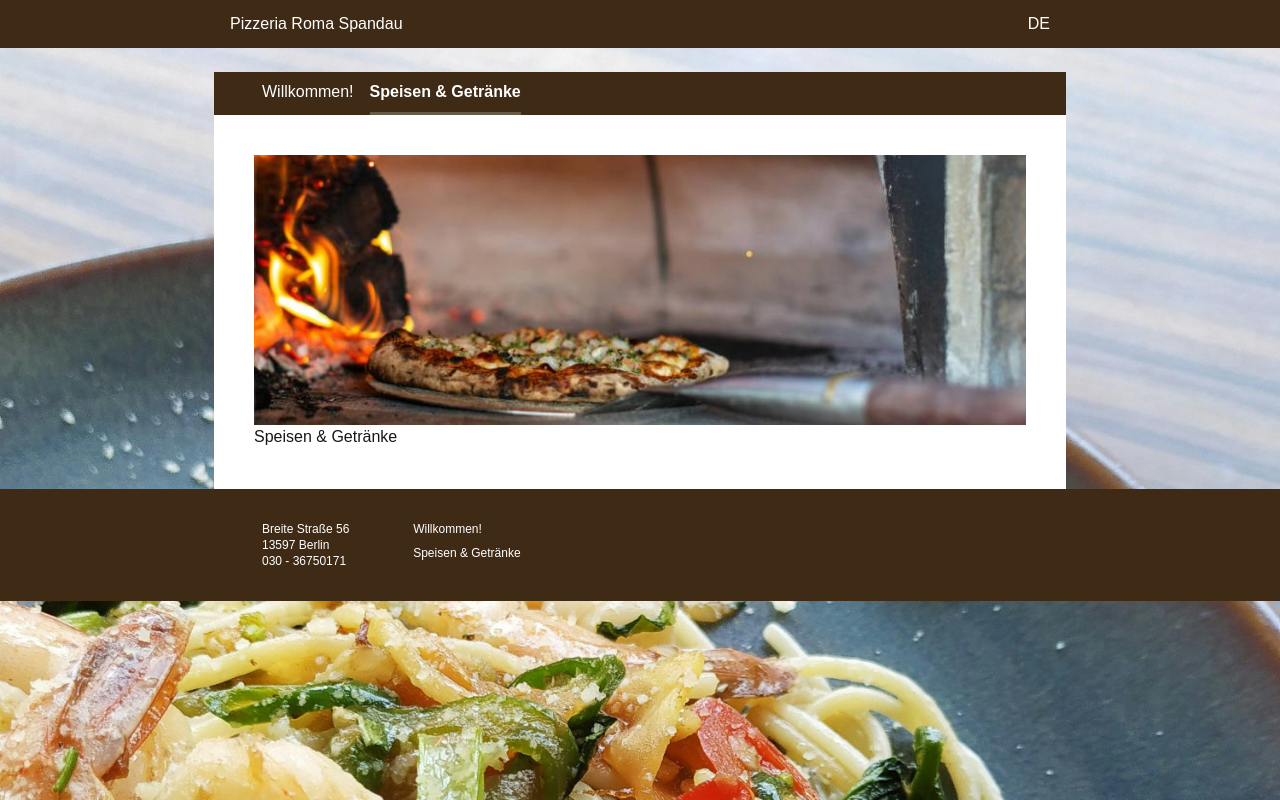
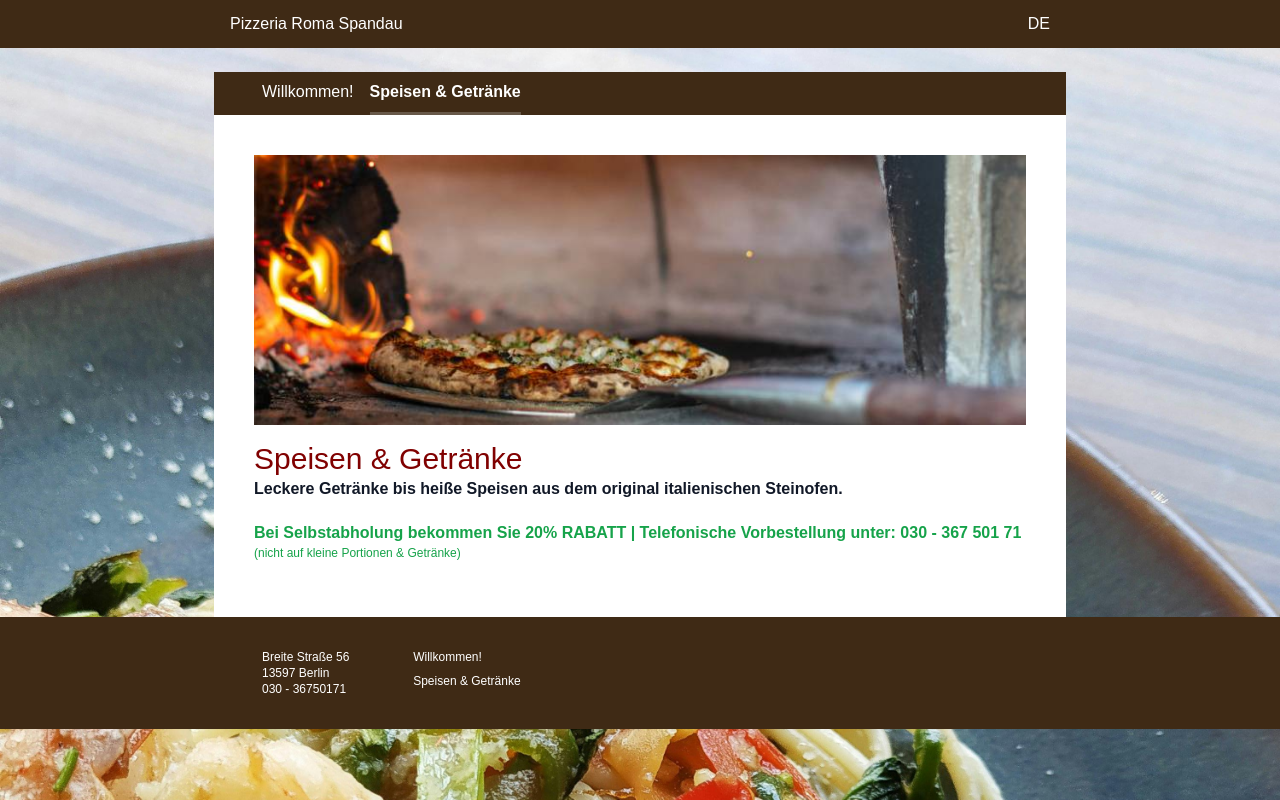
Before and after one commit to tulsidaskhatri/pizzeria-roma-spandau-website, a Next.js app: page /de/speisekarte in a window 1280 px wide. Built offline with nearby package versions, Linux system fonts and the light colour scheme.

Commit message:
add menu title, subtitle and marketing text

```diff
--- a/src/app/[locale]/speisekarte/page.js
+++ b/src/app/[locale]/speisekarte/page.js
@@ -12,7 +12,16 @@ const Spiesen = ({ params }) => {
         className="w-full"
       />
 
-      <h1>{t.menuPage.title}</h1>
+      <div className="flex flex-col gap-5 py-4">
+        <div>
+          <h2 className="text-3xl text-action-2">{t.menuPage.title}</h2>
+          <p className="font-bold text-gray-900">{t.menuPage.subtitle}</p>
+        </div>
+        <div>
+          <p className="font-bold text-green-600">{t.menuPage.marketing1}</p>
+          <p className="text-xs text-green-600">{t.menuPage.marketing2}</p>
+        </div>
+      </div>
     </main>
   );
 };
--- a/src/locales/de.json
+++ b/src/locales/de.json
@@ -34,7 +34,7 @@
   },
   "menuPage": {
     "title": "Speisen & Getränke",
-    "subtite": "Leckere Getränke bis heiße Speisen aus dem original italienischen Steinofen.",
+    "subtitle": "Leckere Getränke bis heiße Speisen aus dem original italienischen Steinofen.",
     "marketing1": "Bei Selbstabholung bekommen Sie 20% RABATT | Telefonische Vorbestellung unter: 030 - 367 501 71",
     "marketing2": "(nicht auf kleine Portionen & Getränke)"
   }
--- a/src/locales/en.json
+++ b/src/locales/en.json
@@ -34,7 +34,7 @@
   },
   "menuPage": {
     "title": "Food & Drinks",
-    "subtite": "Delicious drinks to hot dishes from the original Italian stone oven.",
+    "subtitle": "Delicious drinks to hot dishes from the original Italian stone oven.",
     "marketing1": "Get 20% DISCOUNT for self-pickup | Telephone pre-order at: 030 - 367 501 71",
     "marketing2": "(not applicable to small portions & drinks)",
     "categories": [
```
